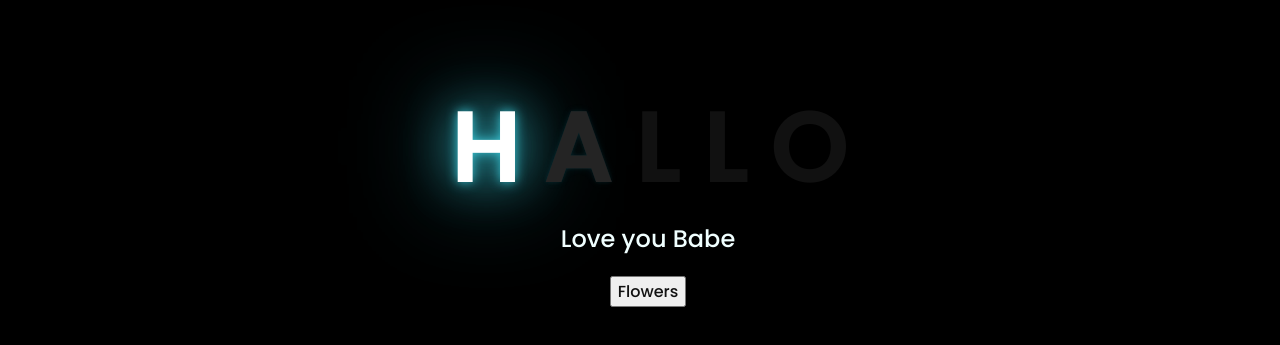
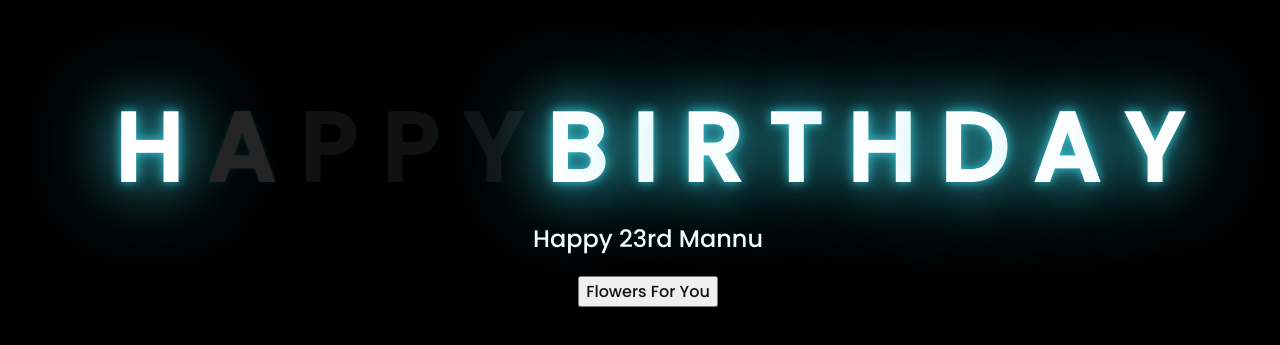
Before and after one commit to ghostofparzival/ghostofparzival.github.io, a plain HTML site: page index.html in a window 1280 px wide. Shown: the part 217-562 px from the top of the page. Drawn offline with Linux system fonts and the light colour scheme.

Commit message:
Update index.html

```diff
--- a/index.html
+++ b/index.html
@@ -13,16 +13,25 @@
     <!-- silahkan menambah kata sesuai keinginan dengan <span>text...</span -->
         <span>H</span>
         <span>A</span>
-        <span>L</span>
-        <span>L</span>
-        <span>O</span>
+        <span>P</span>
+        <span>P</span>
+        <span>Y</span>
+        <span> </span>
+        <span>B</span>
+        <span>I</span>
+        <span>R</span>
+        <span>T</span>
+        <span>H</span>
+        <span>D</span>
+        <span>A</span>
+        <span>Y</span>
     </div>
     <div class="description">
-        <span>Love you Babe</span>
+        <span>Happy 23rd Mannu</span>
     </div>
     <div class="button">
         <button>
-            <a href="flower.html">Flowers</a>
+            <a href="flower.html">Flowers For You</a>
         </button>
 
     </div>
```
